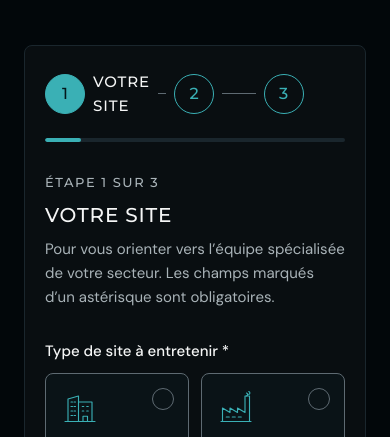
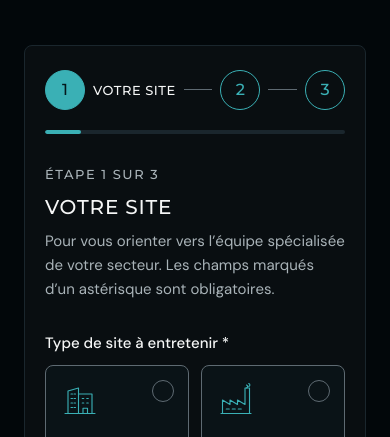
Before and after one commit to dylaanrose/Crescend-eau, a plain HTML site: page devis.html in a window 390 px wide. Shown: the part 334-771 px from the top of the page. Drawn offline with Linux system fonts and the light colour scheme.

Commit message:
Devis : fil d'étapes équilibré sur mobile, colonne d'informations collante
- Mobile : chaque étape prend la largeur de son libellé, les deux traits de
  liaison ont la même longueur, « Vos coordonnées » tient dans la carte
- Grand écran : la colonne « Après votre demande » accompagne le formulaire
  au lieu de laisser un vide
- Planche : le comparateur de démonstration utilise la nouvelle paire

Co-Authored-By: Claude Fable 5.2 <noreply@anthropic.com>

```diff
--- a/css/site.css
+++ b/css/site.css
@@ -438,6 +438,9 @@ a.pcard:hover { background: var(--surface-400); border-color: var(--accent); }
 .alert ul { display: flex; flex-direction: column; gap: 4px; margin-top: 6px; font-size: 15px; line-height: 22px; }
 .alert a { color: var(--danger); }
 .qaside { display: flex; flex-direction: column; gap: 24px; }
+@media (min-width: 961px) {
+  .qaside { position: sticky; top: calc(var(--hdr-h-compact) + var(--space-5)); }
+}
 .done { display: flex; flex-direction: column; align-items: flex-start; gap: 24px; }
 .done__ic { width: 72px; height: 72px; border-radius: 50%; border: 1px solid var(--success); color: var(--success); display: flex; align-items: center; justify-content: center; }
 .done__status { display: inline-flex; align-items: center; gap: 8px; color: var(--success); font-weight: 500; }
@@ -588,6 +591,9 @@ a.pcard:hover { background: var(--surface-400); border-color: var(--accent); }
   .qcard { padding: 24px 20px; border-radius: var(--radius-md); }
   .stepper .cr-steps__text { display: none; }
   .stepper .cr-steps__item.is-active .cr-steps__text { display: flex; }
+  .stepper .cr-steps__item { flex: 1 1 auto; }
+  .stepper .cr-steps__item:last-child { flex: 0 1 auto; }
+  .stepper .cr-steps__label { font: var(--text-label); letter-spacing: .04em; } /* « Vos coordonnées » tient dans la carte */
   .stepper .cr-steps__item:not(:last-child)::after { min-width: 8px; }
   .progress { margin: 20px 0 28px; }
   .choices { grid-template-columns: 1fr 1fr; }
```
Also changed, not shown: composants.html (+1 -1 lines).
